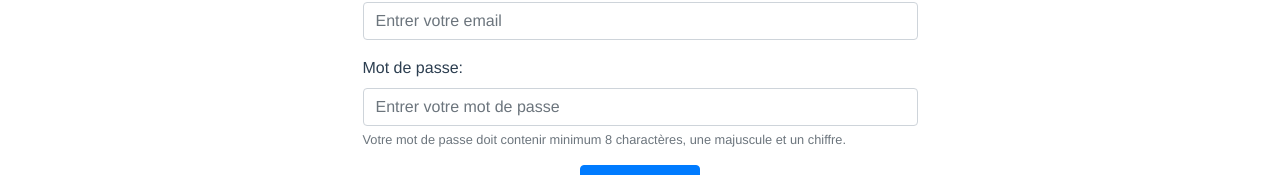
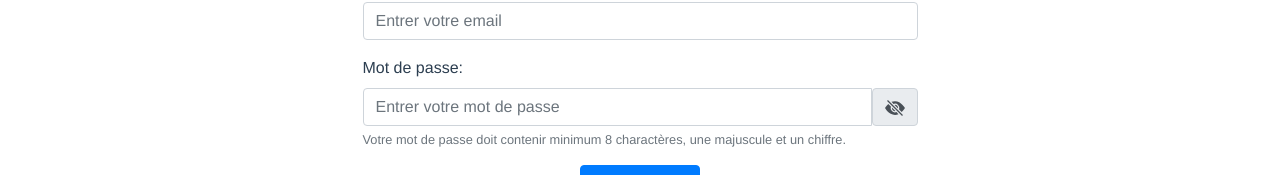
Before and after one commit to vmonneger/VincentMonneger_7_03122020, a Vue app in the folder frontend/: page /login in a window 1280 px wide. Shown: the part 190-365 px from the top of the page. Built offline with nearby package versions, Linux system fonts and the light colour scheme.

Commit message:
petit ajout de show hide password

```diff
--- a/frontend/package.json
+++ b/frontend/package.json
@@ -9,6 +9,7 @@
   },
   "dependencies": {
     "axios": "^0.21.1",
+    "bootstrap-icons": "^1.5.0",
     "bootstrap-vue": "^2.17.3",
     "core-js": "^3.6.5",
     "vue": "^2.6.12",
--- a/frontend/src/views/Login.vue
+++ b/frontend/src/views/Login.vue
@@ -12,14 +12,31 @@
       </b-form-group>
 
       <b-form-group id="input-group-2" label="Mot de passe:" label-for="input-2" description="Votre mot de passe doit contenir minimum 8 charactères, une majuscule et un chiffre.">
+        <!-- *****METHOD POUR VOIR LE PASSWORD EN JOUANT AVEC LE TYPE EN LE BIND****** -->
+        <div class="input-group">
           <b-form-input
             id="input-2"
             v-model="form.password"
-          type="password"
+            :type="form.visibility"
             autocomplete="on"
             placeholder="Entrer votre mot de passe"
             required
           ></b-form-input>
+          <span class="input-group-text" id="basic-addon1">
+            <div v-if="form.visibility == 'password'" @click="showPassword()">
+              <svg xmlns="http://www.w3.org/2000/svg" width="20" height="20" fill="currentColor" class="bi bi-eye-slash-fill" viewBox="0 0 16 16">
+                <path d="m10.79 12.912-1.614-1.615a3.5 3.5 0 0 1-4.474-4.474l-2.06-2.06C.938 6.278 0 8 0 8s3 5.5 8 5.5a7.029 7.029 0 0 0 2.79-.588zM5.21 3.088A7.028 7.028 0 0 1 8 2.5c5 0 8 5.5 8 5.5s-.939 1.721-2.641 3.238l-2.062-2.062a3.5 3.5 0 0 0-4.474-4.474L5.21 3.089z"/>
+                <path d="M5.525 7.646a2.5 2.5 0 0 0 2.829 2.829l-2.83-2.829zm4.95.708-2.829-2.83a2.5 2.5 0 0 1 2.829 2.829zm3.171 6-12-12 .708-.708 12 12-.708.708z"/>
+              </svg>
+            </div>
+            <div v-if="form.visibility == 'text'" @click="hidePassword()">
+              <svg xmlns="http://www.w3.org/2000/svg" width="20" height="20" fill="currentColor" class="bi bi-eye-fill" viewBox="0 0 16 16">
+                <path d="M10.5 8a2.5 2.5 0 1 1-5 0 2.5 2.5 0 0 1 5 0z"/>
+                <path d="M0 8s3-5.5 8-5.5S16 8 16 8s-3 5.5-8 5.5S0 8 0 8zm8 3.5a3.5 3.5 0 1 0 0-7 3.5 3.5 0 0 0 0 7z"/>
+              </svg>
+            </div>
+          </span>
+        </div>
       </b-form-group>
       <!-- *****ON RENVOIE LES ERREURS AU USER****** -->
       <div v-if="form.errorBack" class="text-center text-danger font-weight-bold">
@@ -41,6 +58,7 @@ const axios = require('axios');
         form: {
           email: '',
           password: '',
+          visibility: 'password',
           errorBack: ''
         }
       }
@@ -69,6 +87,13 @@ const axios = require('axios');
           console.log(error.response.data);
           this.form.errorBack = error.response.data.error
         });
+      },
+      // METHOD POUR VOIR LE PASSWORD
+      showPassword() {
+        this.form.visibility = 'text'
+      },
+      hidePassword() {
+        this.form.visibility = 'password'
       }
     }
   }
--- a/frontend/src/views/Signup.vue
+++ b/frontend/src/views/Signup.vue
@@ -16,7 +16,24 @@
       </div>
       <div class="form-group">
         <label for="exampleFormControlTextarea1">Mot de passe:</label>
-        <input v-model="form.password" class="form-control" type="password" autocomplete="on" aria-describedby="passwordHelpBlock" placeholder="Entrer votre mot de passe">
+        <div class="input-group">
+          <!-- *****METHOD POUR VOIR LE PASSWORD EN JOUANT AVEC LE TYPE EN LE BIND****** -->
+          <input v-model="form.password" class="form-control" :type="form.visibility" autocomplete="on" aria-describedby="passwordHelpBlock" placeholder="Entrer votre mot de passe">
+          <span class="input-group-text" id="basic-addon1">
+            <div v-if="form.visibility == 'password'" @click="showPassword()">
+              <svg xmlns="http://www.w3.org/2000/svg" width="20" height="20" fill="currentColor" class="bi bi-eye-slash-fill" viewBox="0 0 16 16">
+                <path d="m10.79 12.912-1.614-1.615a3.5 3.5 0 0 1-4.474-4.474l-2.06-2.06C.938 6.278 0 8 0 8s3 5.5 8 5.5a7.029 7.029 0 0 0 2.79-.588zM5.21 3.088A7.028 7.028 0 0 1 8 2.5c5 0 8 5.5 8 5.5s-.939 1.721-2.641 3.238l-2.062-2.062a3.5 3.5 0 0 0-4.474-4.474L5.21 3.089z"/>
+                <path d="M5.525 7.646a2.5 2.5 0 0 0 2.829 2.829l-2.83-2.829zm4.95.708-2.829-2.83a2.5 2.5 0 0 1 2.829 2.829zm3.171 6-12-12 .708-.708 12 12-.708.708z"/>
+              </svg>
+            </div>
+            <div v-if="form.visibility == 'text'" @click="hidePassword()">
+              <svg xmlns="http://www.w3.org/2000/svg" width="20" height="20" fill="currentColor" class="bi bi-eye-fill" viewBox="0 0 16 16">
+                <path d="M10.5 8a2.5 2.5 0 1 1-5 0 2.5 2.5 0 0 1 5 0z"/>
+                <path d="M0 8s3-5.5 8-5.5S16 8 16 8s-3 5.5-8 5.5S0 8 0 8zm8 3.5a3.5 3.5 0 1 0 0-7 3.5 3.5 0 0 0 0 7z"/>
+              </svg>
+            </div>
+          </span>
+        </div>
       <small id="passwordHelpBlock" class="form-text text-muted">
         Votre mot de passe doit contenir minimun 8 charactères, une majuscule et un chiffre
       </small>
@@ -42,6 +59,7 @@ const axios = require('axios');
           prenom: [],
           email: [],
           password: [],
+          visibility: 'password',
           errorBack: ''
         }
       }
@@ -64,6 +82,13 @@ const axios = require('axios');
           console.log(error.response.data);
           this.form.errorBack = error.response.data.error
         });
+      },
+      // METHOD POUR VOIR LE PASSWORD
+      showPassword() {
+        this.form.visibility = 'text'
+      },
+      hidePassword() {
+        this.form.visibility = 'password'
       }
     }
   }
--- a/frontend/src/views/User.vue
+++ b/frontend/src/views/User.vue
@@ -118,8 +118,11 @@ export default {
         deleteUser() {
             axios.delete(`http://localhost:3000/api/auth/account/${this.$route.params.id}`)
             .then((response) => {
+                delete axios.defaults.headers.common["Authorization"];
                 // ON NETTOYE LE LOCALSTORAGE
                 localStorage.clear();
+                // ON MET A JOUR LE STORE
+                this.$store.commit('updateLocalStorage');
                 // ET ON REDIRIGE VERS LE SIGNUP
                 this.$router.push({ name: 'Signup' });
                 console.log(response.data);
```
Also changed, not shown: 1 other file (tests, documents, lock files or other folders). Lines whose indentation alone changed are shown as unchanged.
